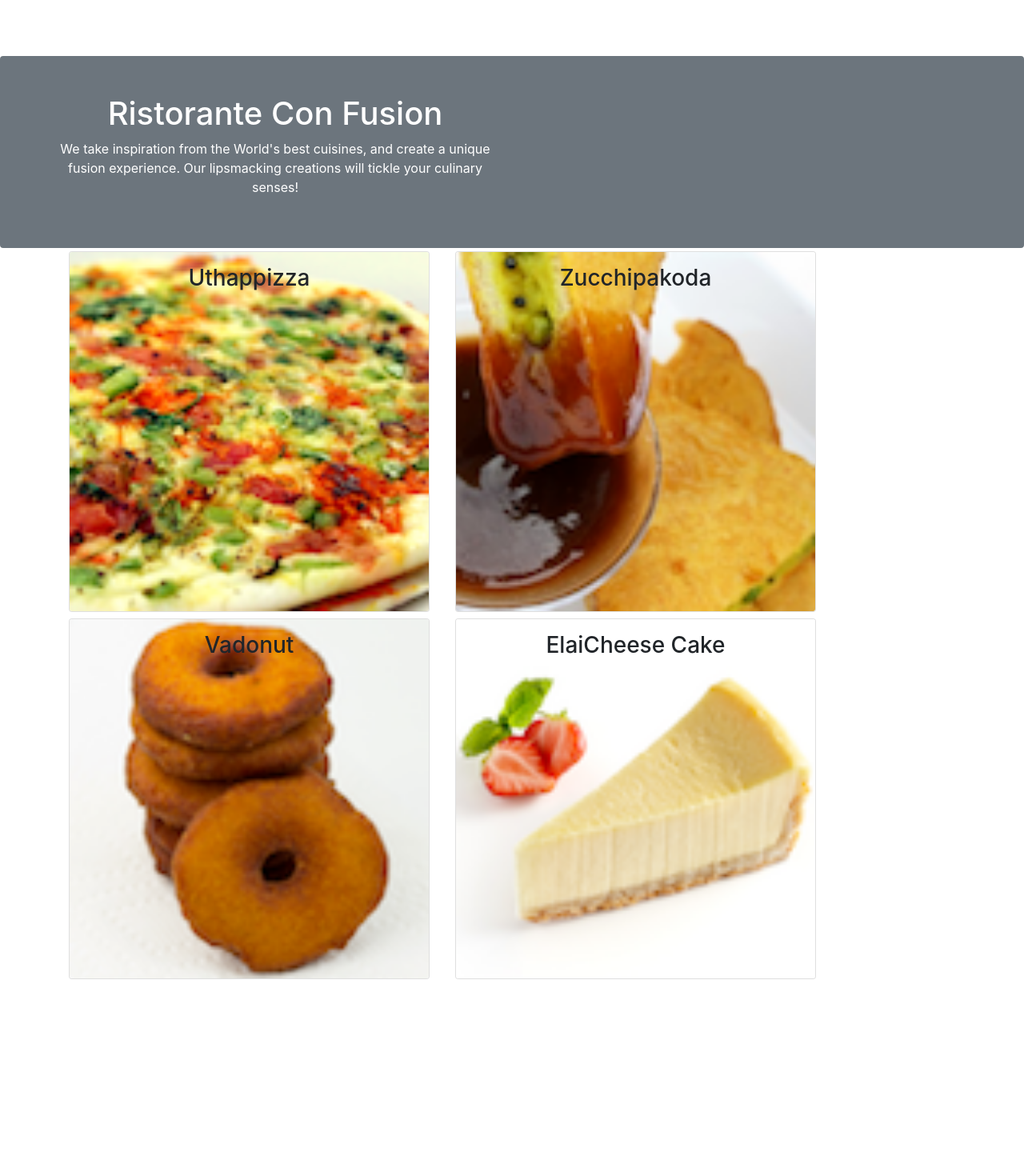
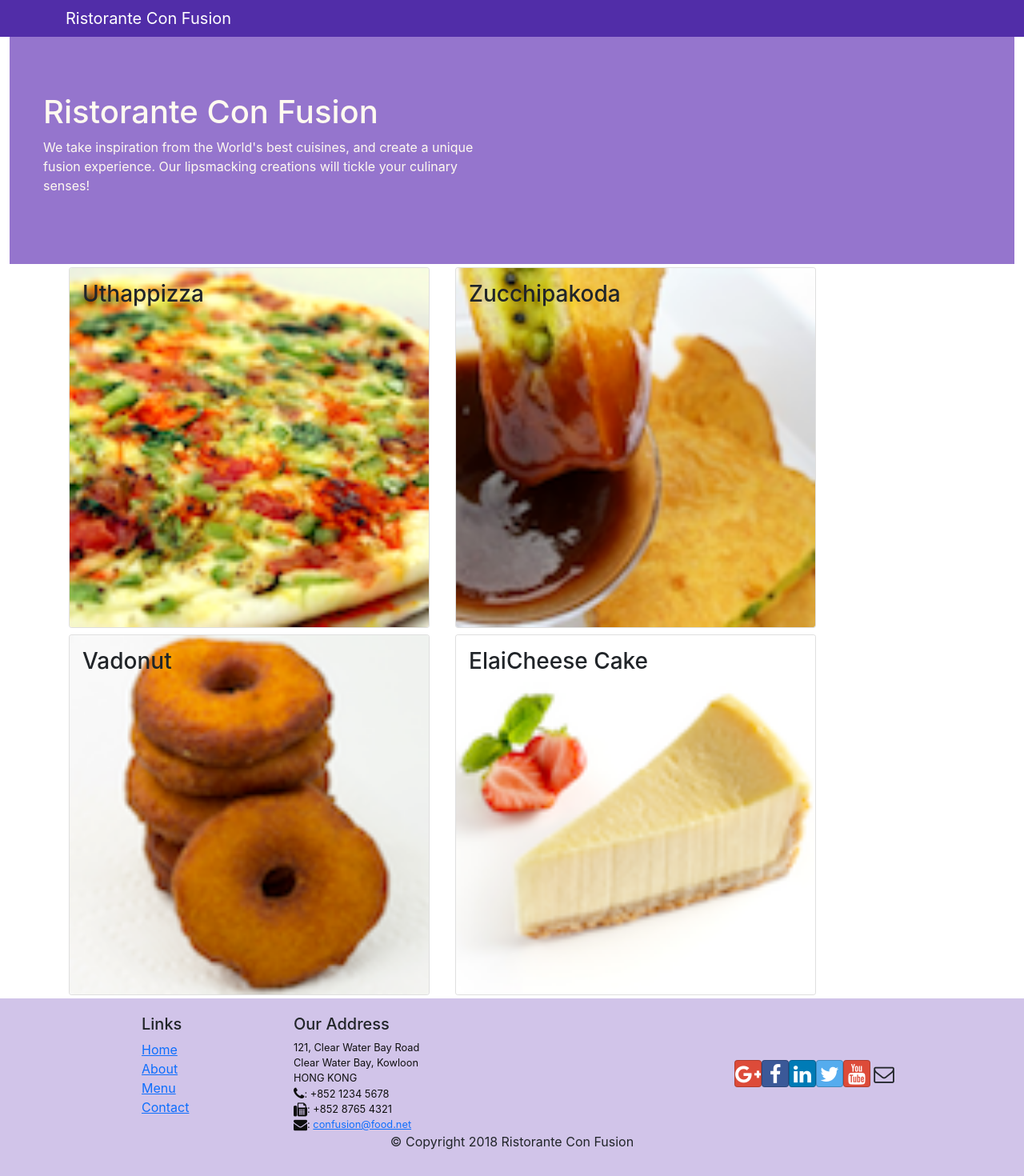
Before and after one commit to daocongly/CongLyFX12998, a React (Create React App) app: page / in a window 1280 px wide. Shown: the top 1470 px of the page at 80% size. Before the commit the page ends 1228 px from the top, so only its background shows below. Built offline with nearby package versions, Linux system fonts and the light colour scheme.

Commit message:
hoan thanh

```diff
--- a/src/App.css
+++ b/src/App.css
@@ -1,38 +1,33 @@
-.App {
-  text-align: center;
+.row-header{
+  margin:0px auto;
+  padding:0px auto;
 }
 
-.App-logo {
-  height: 40vmin;
-  pointer-events: none;
+.row-content {
+  margin:0px auto;
+  padding: 50px 0px 50px 0px;
+  border-bottom: 1px ridge;
+  min-height:400px;
 }
 
-@media (prefers-reduced-motion: no-preference) {
-  .App-logo {
-    animation: App-logo-spin infinite 20s linear;
-  }
+.footer{
+  background-color: #D1C4E9;
+  margin:0px auto;
+  padding: 20px 0px 20px 0px;
+}
+.jumbotron {
+  padding:70px 30px 70px 30px;
+  margin:0px auto;
+  background: #9575CD ;
+  color:floralwhite;
 }
 
-.App-header {
-  background-color: #282c34;
-  min-height: 100vh;
-  display: flex;
-  flex-direction: column;
-  align-items: center;
-  justify-content: center;
-  font-size: calc(10px + 2vmin);
-  color: white;
+address{
+  font-size:80%;
+  margin:0px;
+  color:#0f0f0f;
 }
 
-.App-link {
-  color: #61dafb;
+.navbar-dark {
+  background-color: #512DA8;
 }
-
-@keyframes App-logo-spin {
-  from {
-    transform: rotate(0deg);
-  }
-  to {
-    transform: rotate(360deg);
-  }
-}
--- a/src/App.js
+++ b/src/App.js
@@ -7,7 +7,7 @@
 
   render() {
     return (
-      <div className="App">
+      <div>
           <Main/>
       </div>
     );
--- a/src/components/FooterComponent.js
+++ b/src/components/FooterComponent.js
@@ -0,0 +1,51 @@
+import React from 'react';
+
+function Footer(props) {
+    return(
+        <div className="footer">
+            <div className="container">
+                <div className="row justify-content-center">
+                    <div className="col-4 offset-1 col-sm-2">
+                        <h5>Links</h5>
+                        <ul className="list-unstyled">
+                            <li><a href="#">Home</a></li>
+                            <li><a href="#">About</a></li>
+                            <li><a href="#">Menu</a></li>
+                            <li><a href="contactus.html">Contact</a></li>
+                        </ul>
+                    </div>
+                <div className="col-7 col-sm-5">
+                    <h5>Our Address</h5>
+                    <address>
+		              121, Clear Water Bay Road<br />
+		              Clear Water Bay, Kowloon<br />
+		              HONG KONG<br />
+		                 <i className="fa fa-phone fa-lg"></i>: +852 1234 5678<br />
+		                 <i className="fa fa-fax fa-lg"></i>: +852 8765 4321<br />
+		                 <i className="fa fa-envelope fa-lg"></i>: <a href="mailto:confusion@food.net">
+                         confusion@food.net</a>
+                    </address>
+                </div>
+                <div className="col-12 col-sm-4 align-self-center">
+                    <div className="text-center">
+                        <a className="btn btn-social-icon btn-google" href="http://google.com/+"><i className="fa fa-google-plus"></i></a>
+                        <a className="btn btn-social-icon btn-facebook" href="http://www.facebook.com/profile.php?id="><i className="fa fa-facebook"></i></a>
+                        <a className="btn btn-social-icon btn-linkedin" href="http://www.linkedin.com/in/"><i className="fa fa-linkedin"></i></a>
+                        <a className="btn btn-social-icon btn-twitter" href="http://twitter.com/"><i className="fa fa-twitter"></i></a>
+                        <a className="btn btn-social-icon btn-google" href="http://youtube.com/"><i className="fa fa-youtube"></i></a>
+                        <a className="btn btn-social-icon" href="mailto:"><i className="fa fa-envelope-o"></i></a>
+                    </div>
+                </div>
+                </div>
+                <div className="row justify-content-center">
+                     <div className="col-auto">
+                        <p>© Copyright 2018 Ristorante Con Fusion</p>
+                     </div>
+                </div>
+             </div>
+        </div>
+
+    );
+}
+
+export default Footer;
--- a/src/components/HeaderComponent.js
+++ b/src/components/HeaderComponent.js
@@ -14,7 +14,7 @@
                     </div>
                 </Navbar>
                     <div className="container-fluid">
-                        <div className="row row-header mt-4 p-5 bg-secondary  text-white rounded ">
+                        <div className="row jumbotron ">
                             <div className="col-12 col-sm-6 ">
                                 <h1>Ristorante Con Fusion </h1>
                                 <p>We take inspiration from the World's best cuisines, and create a unique fusion experience. Our lipsmacking creations will tickle your culinary senses!</p>
--- a/src/components/MainComponent.js
+++ b/src/components/MainComponent.js
@@ -3,6 +3,7 @@
 import {DISHES} from '../shared/dishes';
 import DishDetail from './DishdetailComponent';
 import Header from './HeaderComponent';
+import Footer from './FooterComponent';
 
 class Main extends Component {
   constructor(props) {
@@ -24,6 +25,7 @@
         <Menu dishes={this.state.dishes}
           onClick={(dishId) =>this.onDishSelect(dishId)}/>
         <DishDetail dish={this.state.dishes.filter((dish) =>dish.id === this.state.selectedDish)[0]}/>
+        <Footer/>
       </div>
     );
   }
```
